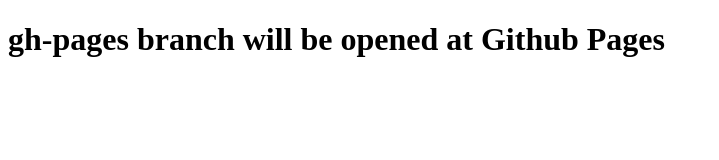
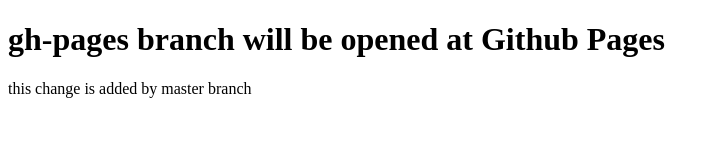
Before and after one commit to HirokiMOTOOKA/git-study, a plain HTML site: page index.html in a window 1280 px wide. Shown: the whole page, without its empty margins (0-719 px from the left). Drawn offline with Linux system fonts and the light colour scheme.

Commit message:
practice

```diff
--- a/index.html
+++ b/index.html
@@ -5,6 +5,7 @@
     <title>Git Study</title>
 </head>
 <body>
-    <h1>gh-pages branch will be opened at Github Pages</h1>
+	<h1>gh-pages branch will be opened at Github Pages</h1>
+	<p>this change is added by master branch</p>
 </body>
 </html>
```
